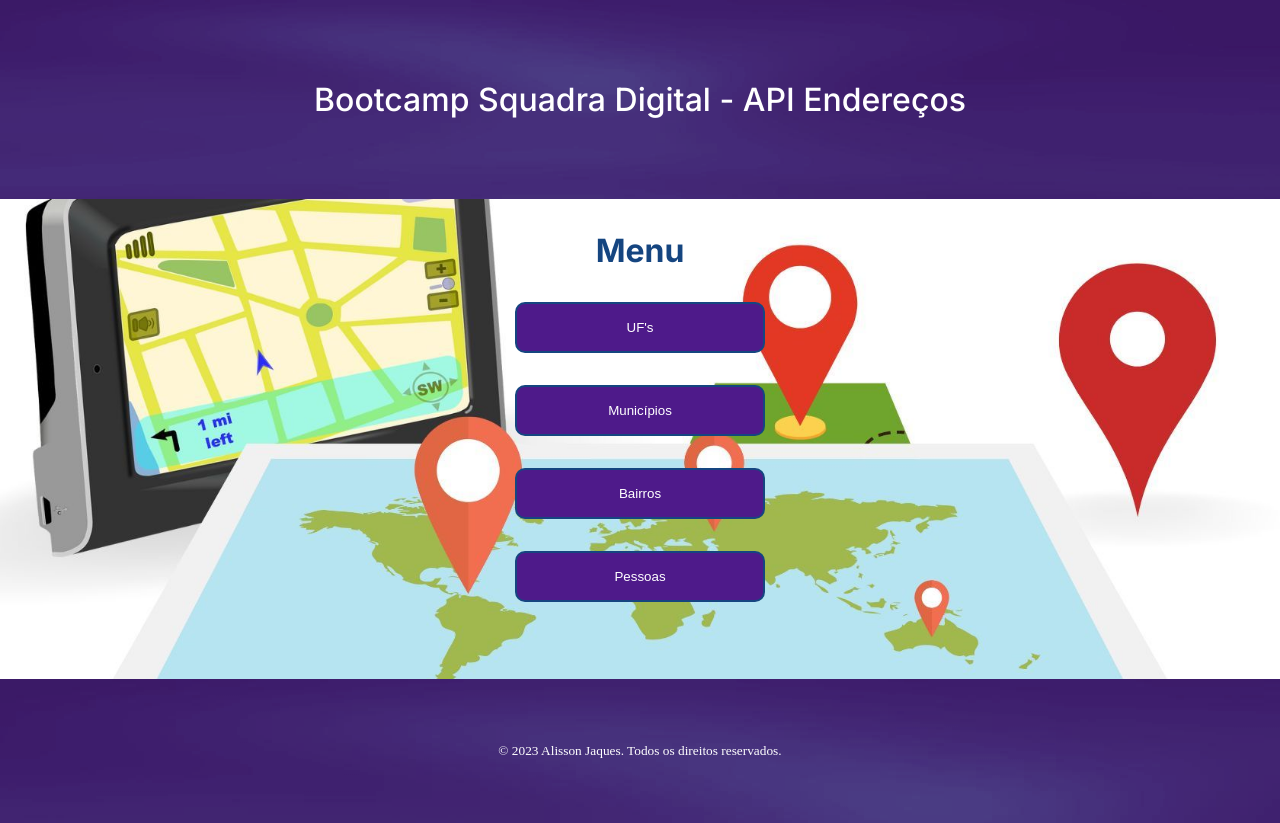
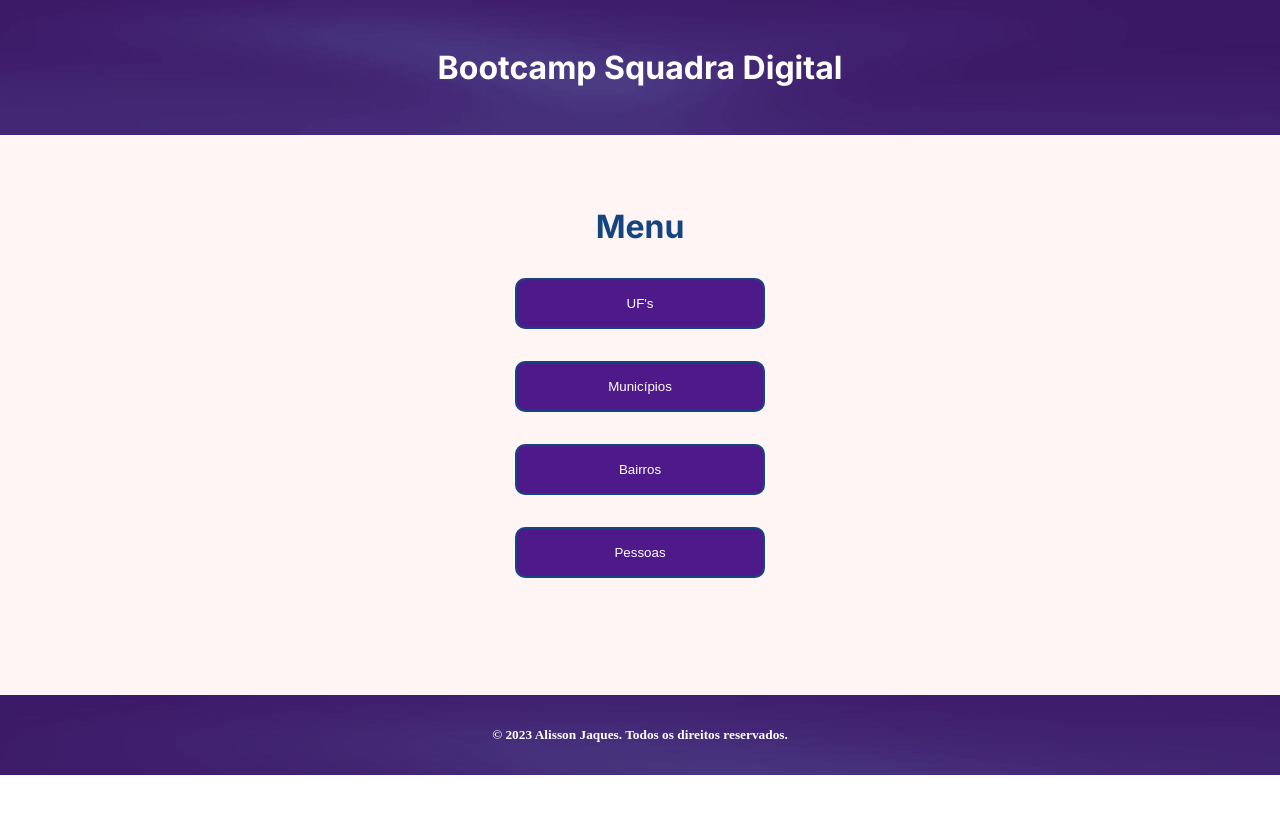
Before and after one commit to alissonjaques/front-end-enderecos, an Angular app: page /menu in a window 1280 px wide. After the commit the page ends 800 px from the top, so only its background shows below. Built offline with nearby package versions, Linux system fonts and the light colour scheme.

Commit message:
Ajustes no Layout da Aplicação

```diff
--- a/src/app/app.component.css
+++ b/src/app/app.component.css
@@ -1,5 +1,6 @@
 main {
-  background: url(/assets/imagens/teste-cabecalho.png);
   background-size: cover;
+  background-color: rgb(255, 245, 245);
   min-height: 60vh;
+  padding: 2.5rem;
 }
--- a/src/app/componentes/cabecalho/cabecalho.component.css
+++ b/src/app/componentes/cabecalho/cabecalho.component.css
@@ -4,7 +4,7 @@
 }
 
 .cabecalho .logo {
-  padding: 5rem;
+  padding: 3rem;
   text-align: center;
   /* Centralizar o texto horizontalmente */
 }
--- a/src/app/componentes/cabecalho/cabecalho.component.html
+++ b/src/app/componentes/cabecalho/cabecalho.component.html
@@ -1,5 +1,5 @@
 <header class="cabecalho ff-inter">
   <div class="logo">
-    <p>Bootcamp Squadra Digital - API Endereços</p>
+    <p><strong>Bootcamp Squadra Digital</strong></p>
   </div>
 </header>
--- a/src/app/componentes/rodape/rodape.component.css
+++ b/src/app/componentes/rodape/rodape.component.css
@@ -7,7 +7,7 @@ footer {
   grid-template-areas:
     "TextoCopyright LogoRodape .";
   align-items: center;
-  padding: 4rem 2rem;
+  padding: 2rem 2rem;
 }
 
 .TextoCopyright {
--- a/src/app/componentes/rodape/rodape.component.html
+++ b/src/app/componentes/rodape/rodape.component.html
@@ -1,5 +1,6 @@
 <footer>
-  <small class="LogoRodape">&copy;
-    2023 Alisson Jaques. Todos os direitos reservados.
+  <strong></strong><small class="LogoRodape">
+    <strong>&copy;
+    2023 Alisson Jaques. Todos os direitos reservados.</strong>
   </small>
 </footer>
```
